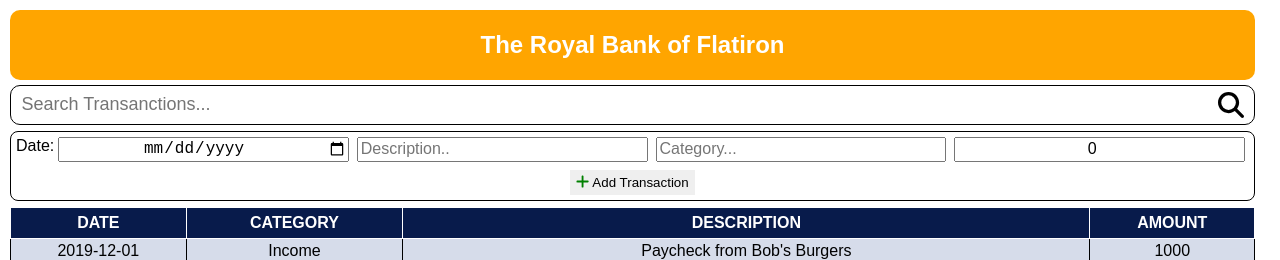
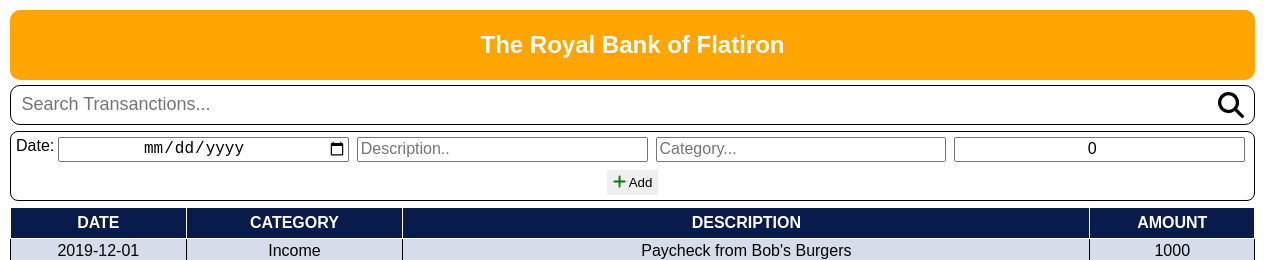
Before and after one commit to CaseyOchieng/Bank-react, a React (Create React App) app: page / in a window 1280 px wide. Shown: the top 260 px of the page. Built offline with nearby package versions, Linux system fonts and the light colour scheme; data requests are answered from the project's data file.

Commit message:
Add logo

```diff
--- a/src/components/NewItemForm.js
+++ b/src/components/NewItemForm.js
@@ -11,7 +11,7 @@ export default function NewItemForm() {
                 <input placeholder="Category..." className="text-input" id="category"></input>
                 <input value="0" type="number" id="amount"></input>
             </div>
-            <button><FontAwesomeIcon id="fa-plus" icon={faPlus}></FontAwesomeIcon> Add Transaction</button>
+            <button><FontAwesomeIcon id="fa-plus" icon={faPlus}></FontAwesomeIcon> Add</button>
         </form>
     )
 }
```
